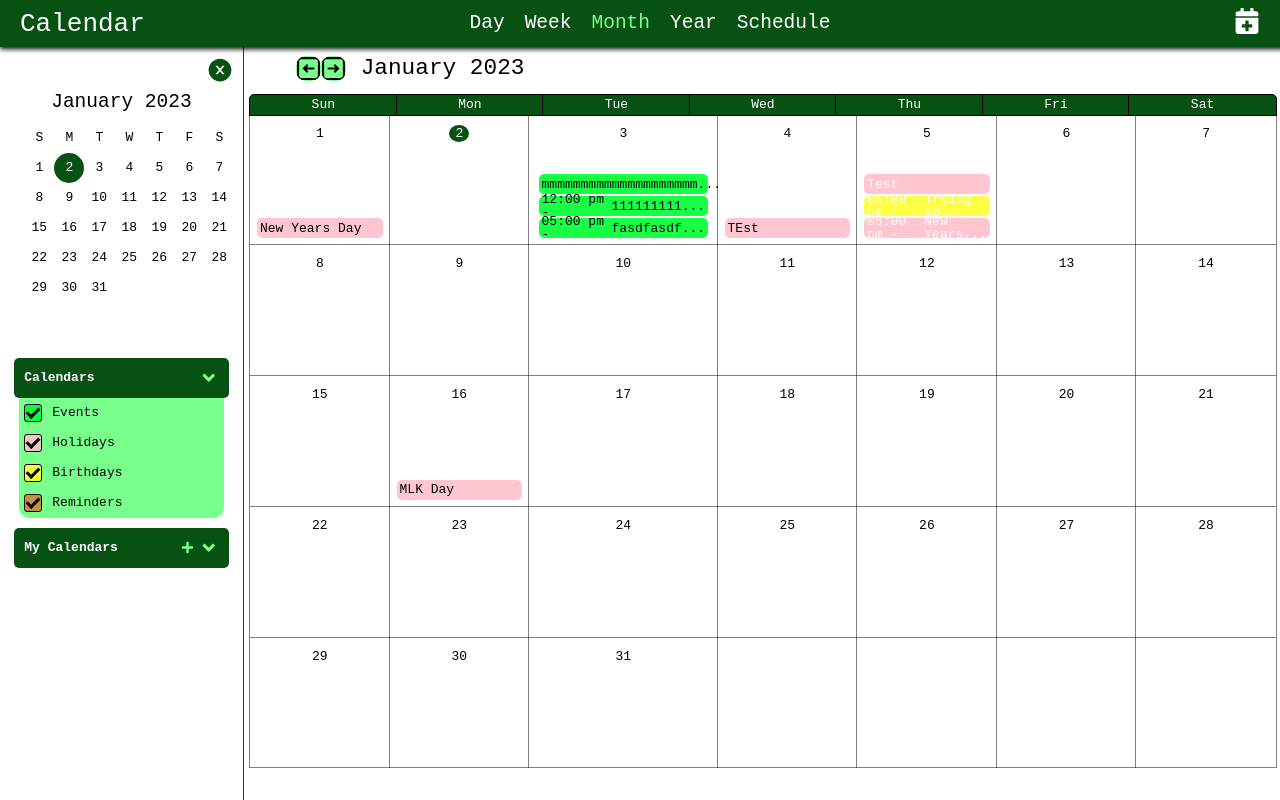
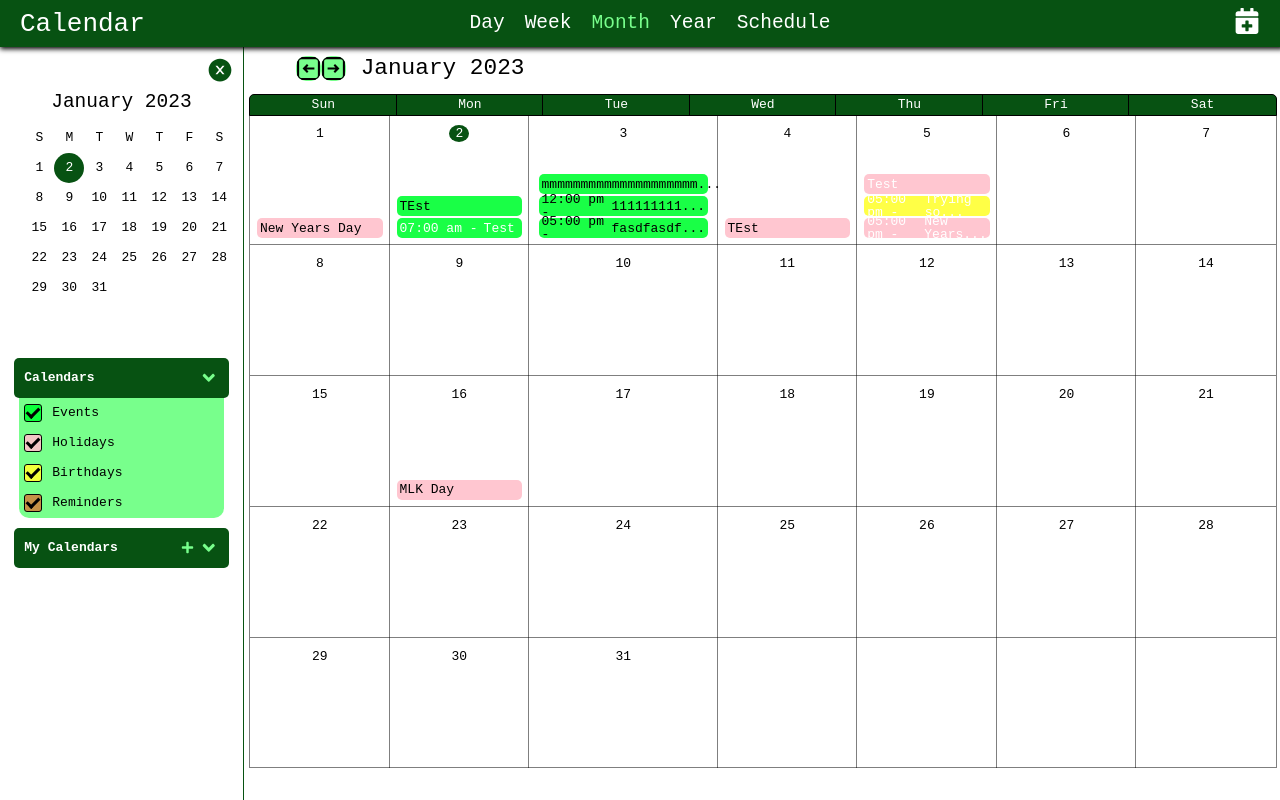
Before and after one commit to kraig-hebert/calendar, a React (Create React App) app: page / in a window 1280 px wide. Built offline with nearby package versions, Linux system fonts and the light colour scheme; data requests are answered from the project's data file.

Commit message:
fixed font color bug

```diff
--- a/db.json
+++ b/db.json
@@ -132,6 +132,79 @@
       "endTime": "2023-01-05T19:00:00.000Z",
       "allDay": false,
       "id": 26
+    },
+    {
+      "title": "COlor Test",
+      "filter": "Birthdays",
+      "color": "rgb(255,255,255)",
+      "singleDate": "2022-12-29T05:00:00.000Z",
+      "allDay": true,
+      "id": 27
+    },
+    {
+      "title": "Test",
+      "filter": "Events",
+      "color": "rgb(255,255,255)",
+      "singleDate": "2022-12-01T05:00:00.000Z",
+      "allDay": true,
+      "id": 28
+    },
+    {
+      "title": "Test",
+      "filter": "Holidays",
+      "color": "rgb(255,255,255)",
+      "singleDate": "2022-12-25T05:00:00.000Z",
+      "allDay": true,
+      "id": 29
+    },
+    {
+      "title": "Test",
+      "filter": "Holidays",
+      "color": "rgb(255,255,255)",
+      "singleDate": "2022-12-25T05:00:00.000Z",
+      "allDay": true,
+      "id": 30
+    },
+    {
+      "title": "Fer",
+      "filter": "Holidays",
+      "color": "rgb(255,255,255)",
+      "singleDate": "2022-12-25T05:00:00.000Z",
+      "allDay": true,
+      "id": 31
+    },
+    {
+      "title": "fasdfsdf",
+      "filter": "Run",
+      "color": "rgb(255,255,255)",
+      "singleDate": "2023-12-25T05:00:00.000Z",
+      "allDay": true,
+      "id": 32
+    },
+    {
+      "title": "fasdfasdf",
+      "filter": "Run",
+      "color": "rgb(255,255,255)",
+      "singleDate": "2022-12-25T05:00:00.000Z",
+      "allDay": true,
+      "id": 33
+    },
+    {
+      "title": "Test",
+      "filter": "Events",
+      "color": "rgb(255,255,255)",
+      "startTime": "2023-01-02T07:00:00.000Z",
+      "endTime": "2023-01-02T17:00:00.000Z",
+      "allDay": false,
+      "id": 34
+    },
+    {
+      "title": "TEst",
+      "filter": "Events",
+      "color": "rgb(0,0,0)",
+      "singleDate": "2023-01-02T05:00:00.000Z",
+      "allDay": true,
+      "id": 35
     }
   ]
 }
--- a/src/components/common/dayCalendarColumn/DayCalendarColumn.jsx
+++ b/src/components/common/dayCalendarColumn/DayCalendarColumn.jsx
@@ -90,10 +90,10 @@ const DayCalendarColumn = (props) => {
         overflow: true,
       });
     }
-    const renderedAllDayEvents = newEventList.map((event, index) => {
+    const renderedAllDayEvents = newEventList.map((event) => {
       if (!event.overflow)
         return (
-          <div key={index}>
+          <div key={event.id}>
             <div
               style={setStyle(event)}
               onClick={(e) => dispatch(eventClicked(event.id))}
@@ -108,7 +108,7 @@ const DayCalendarColumn = (props) => {
           <>
             <OverflowEvents
               title={event.title}
-              key={index}
+              key={200}
               events={allDayEventsList}
               overflowWidth={calendarWidthValue - 10}
               top={maxAllDayEvents * 21}
--- a/src/components/common/modals/eventModal/EventModal.jsx
+++ b/src/components/common/modals/eventModal/EventModal.jsx
@@ -66,7 +66,7 @@ const EventModal = () => {
   };
   // sets checkmark color to black or white if calendar is default/custom
   const setColor = () => {
-    if (defaultCalendarTitles.includes(selectedCalendar.title))
+    if (defaultCalendarTitles.includes(selectedCalendar))
       return theme.dark.main;
     else return theme.light.main;
   };
```
